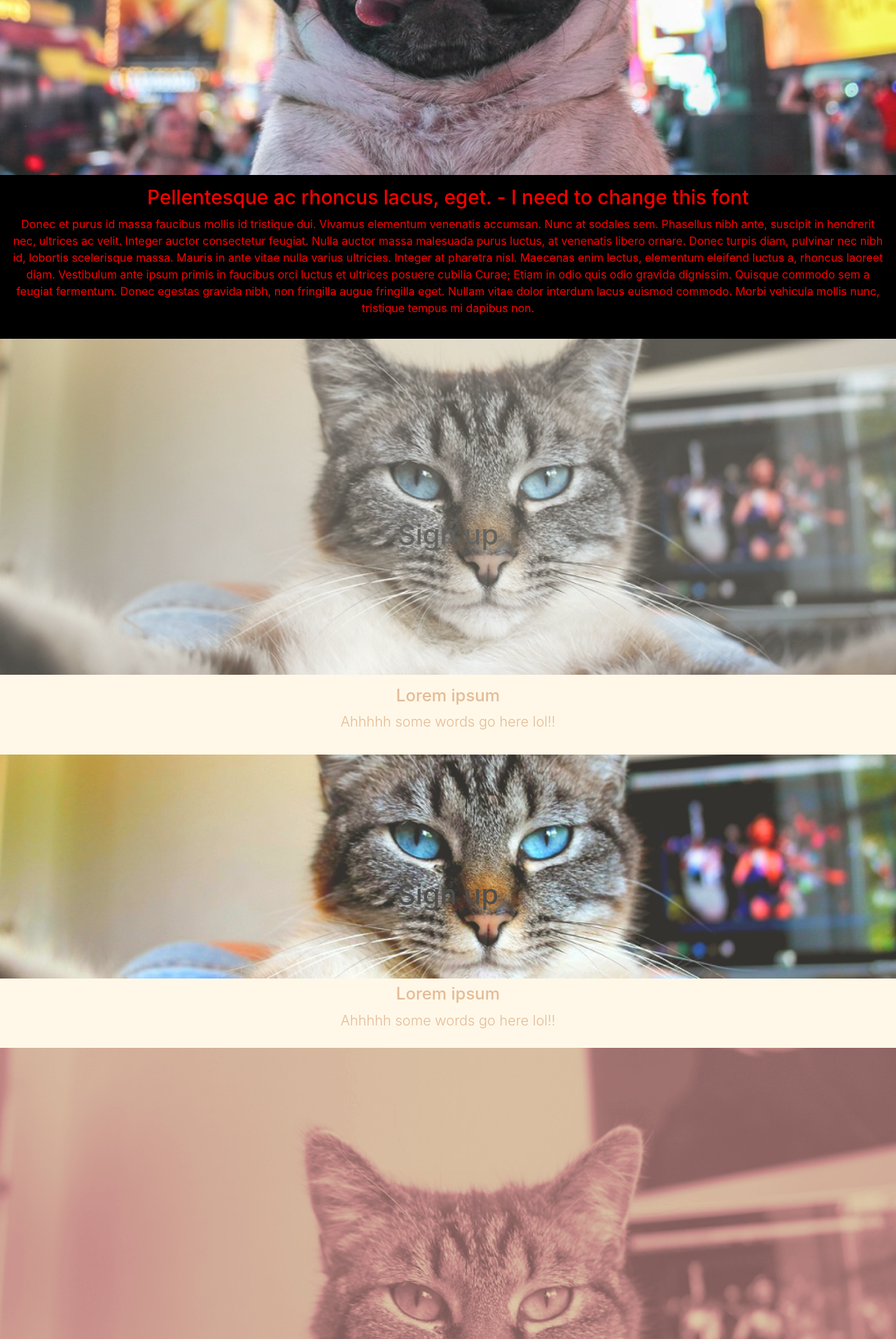
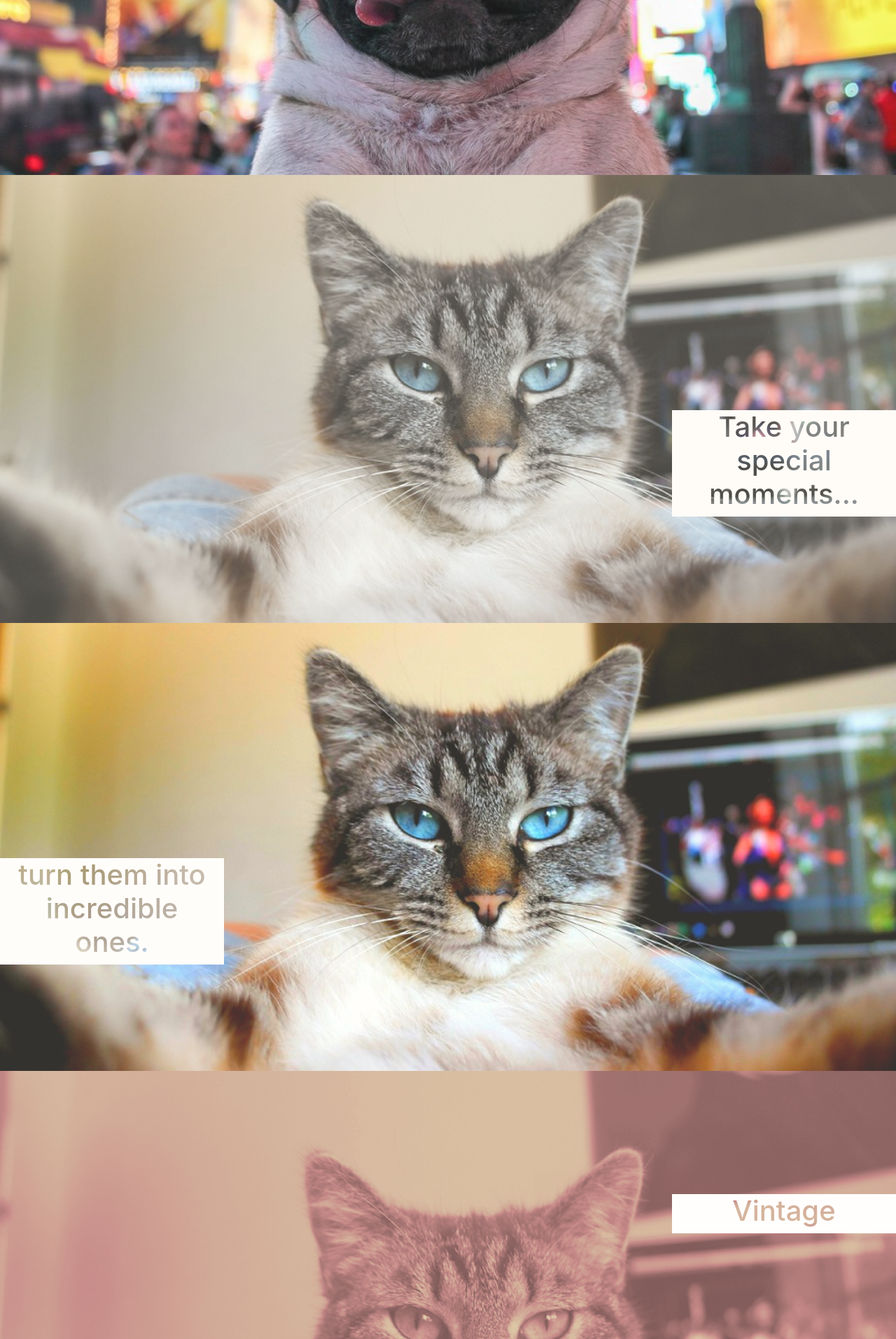
Before and after one commit to db101097/clickfilter, a Flask app: page / in a window 1280 px wide. Shown: the part 615-2528 px from the top of the page at 70% size. Run offline with Flask 2, Linux system fonts and the light colour scheme; some libraries are stand-ins or nearby versions.

Commit message:
final changes for homepage

```diff
--- a/app/static/css/home.css
+++ b/app/static/css/home.css
@@ -100,7 +100,7 @@ body {
 
 .catselfie_a {
   background-image: url('/static/img/catselfiea.jpg');
-  min-height: 60vh;
+  min-height: 80vh;
   opacity: 0.70;
 }
 
@@ -112,7 +112,7 @@ body {
 
 .catselfie_b {
   background-image: url('/static/img/catselfieb.png');
-  min-height: 40vh;
+  min-height: 80vh;
   opacity: 0.80;
 }
 
@@ -136,6 +136,18 @@ body {
   margin: 1em;
 }
 
+.caption_a_full {
+  top: 40%;
+}
+
+.caption_c{
+  top: 20%;
+}
+
+.caption_d{
+  top: 80%;
+}
+
 .caption_home {
   color: #E84F47;
   font-weight: 900;
@@ -150,24 +162,17 @@ body {
   padding: 0.5em;
 }
 
-.paragraph {
-  color: red;
-  background-color: black;
+.bg_bottom {
+  letter-spacing: 2px;
+  background-color: rgba(0,0,0,0.9);
+  color: white;
   padding: 1em;
 }
 
-.filterad_a {
+.paragraph {
+  color: #E84F47;
+  background-color: #000;
   padding: 1em;
-  position: relative;
-  background-color: #FFF8E8;
-  color: #E4BB97;
-}
-
-.filterad_b {
-  padding: .5em;
-  position: relative;
-  background-color: #FFF8E8;
-  color: #E4BB97;
 }
 
 .tooltip > .tooltip-inner {
@@ -191,3 +196,23 @@ body {
   visibility: hidden;
   padding: 1em;
 }
+
+.transparent-b {
+  mix-blend-mode: screen;
+  background-color: #fff;
+  background-size: cover;
+  color: #000
+}
+
+.transparent-b-alt {
+  background-color: #000;
+  background-size: cover;
+  color: #fff;
+}
+
+.transparent-v {
+  mix-blend-mode: screen;
+  background-color: #fff;
+  background-size: cover;
+  color: #000;
+}
--- a/app/templates/home.html
+++ b/app/templates/home.html
@@ -61,58 +61,26 @@
         </div>
     </div>
 
-    <div class="paragraph">
-        <div class="row text-center">
-            <div class="col">
-                <h3>Pellentesque ac rhoncus lacus, eget. - I need to change this font</h3>
-                <p>Donec et purus id massa faucibus mollis id tristique dui.
-                    Vivamus elementum venenatis accumsan. Nunc at sodales sem. Phasellus nibh ante, suscipit in hendrerit nec, ultrices ac velit.
-                    Integer auctor consectetur feugiat. Nulla auctor massa malesuada purus luctus, at venenatis libero ornare. Donec turpis diam,
-                    pulvinar nec nibh id, lobortis scelerisque massa. Mauris in ante vitae nulla varius ultricies. Integer at pharetra nisl.
-                    Maecenas enim lectus, elementum eleifend luctus a, rhoncus laoreet diam. Vestibulum ante ipsum primis in faucibus orci luctus et ultrices posuere cubilia Curae;
-                    Etiam in odio quis odio gravida dignissim. Quisque commodo sem a feugiat fermentum. Donec egestas gravida nibh, non fringilla augue fringilla eget.
-                    Nullam vitae dolor interdum lacus euismod commodo. Morbi vehicula mollis nunc, tristique tempus mi dapibus non.</p>
-            </div>
-        </div>
-    </div>
-
     <div class="catselfie_a">
         <div class="container-fluid">
             <div class="row text-center caption_a">
-                <div class="col-12">
-                    <h1>Sign up</h1>
+                <div class="col-9">
+                </div>
+                <div class="col-3 transparent-b">
+                    <h1>Take your special moments...</h1>
                 </div>
             </div>
         </div>
     </div>
 
-    <div class="filterad_a">
-        <div class="container-fluid">
-            <div class="row text-center">
-                <div class="col-12">
-                    <h4>Lorem ipsum</h4>
-                    <p class="lead">Ahhhhh some words go here lol!!</p>
-                </div>
-            </div>
-        </div>
-    </div>
 
     <div class="catselfie_b">
         <div class="container-fluid">
             <div class="row text-center caption_b">
-                <div class="col-12">
-                    <h1>Sign up</h1>
+                <div class="col-3 transparent-b">
+                    <h1>turn them into incredible ones.</h1>
                 </div>
-            </div>
-        </div>
-    </div>
-
-    <div class="filterad_b">
-        <div class="container-fluid">
-            <div class="row text-center">
-                <div class="col-12">
-                    <h4>Lorem ipsum</h4>
-                    <p class="lead">Ahhhhh some words go here lol!!</p>
+                <div class="col-3">
                 </div>
             </div>
         </div>
@@ -121,8 +89,10 @@
     <div class="catselfie_c">
         <div class="container-fluid">
             <div class="row text-center caption_c">
-                <div class="col-12">
-                    <h1>Sign up</h1>
+                <div class="col-9">
+                </div>
+                <div class="col-3 transparent-v">
+                    <h1>Vintage</h1>
                 </div>
             </div>
         </div>
@@ -130,20 +100,12 @@
 
     <div class="catselfie_d">
         <div class="container-fluid">
-            <div class="row text-center caption_d">
-                <div class="col-12">
-                    <h1>Sign up</h1>
+            <div class="row text-left caption_d">
+                <div class="col-3 transparent-b">
+                    <h1>Noir</h1>
                 </div>
-            </div>
-        </div>
-    </div>
-
-    <div class="filterad">
-        <div class="container-fluid">
-            <div class="row text-center">
-                <div class="col-12">
-                    <h4>Lorem ipsum</h4>
-                    <p class="lead">Ahhhhh some words go here lol!!</p>
+                <div class="col-9 transparent-b-alt">
+                    <h1>Give your picture that Casablanca vibe.</h1>
                 </div>
             </div>
         </div>
@@ -151,10 +113,18 @@
 
     <div class="catselfie_a_full">
         <div class="container-fluid">
-            <div class="row text-center caption_a_full">
-                <div class="col-12">
-                    <h1>Sign up</h1>
+            <div class="row text-center caption_a_full justify-content-center">
+                <div class="col-3"></div>
+                <div class="col-6 bg_bottom">
+                    <h2>Getting started is easy!</h2>
+                    <br>
+                    <button type="button" class="btn btn-outline-light btn-lg btn-block"
+                    data-toggle="modal" data-target="#signupModal">Sign Up</button>
+                    <button type="button" class="btn btn-link" data-toggle="modal" data-target="#loginModal">
+                    <small>Already have an account? Log In</small></button>
+
                 </div>
+                <div class="col-3"></div>
             </div>
         </div>
     </div>
```
